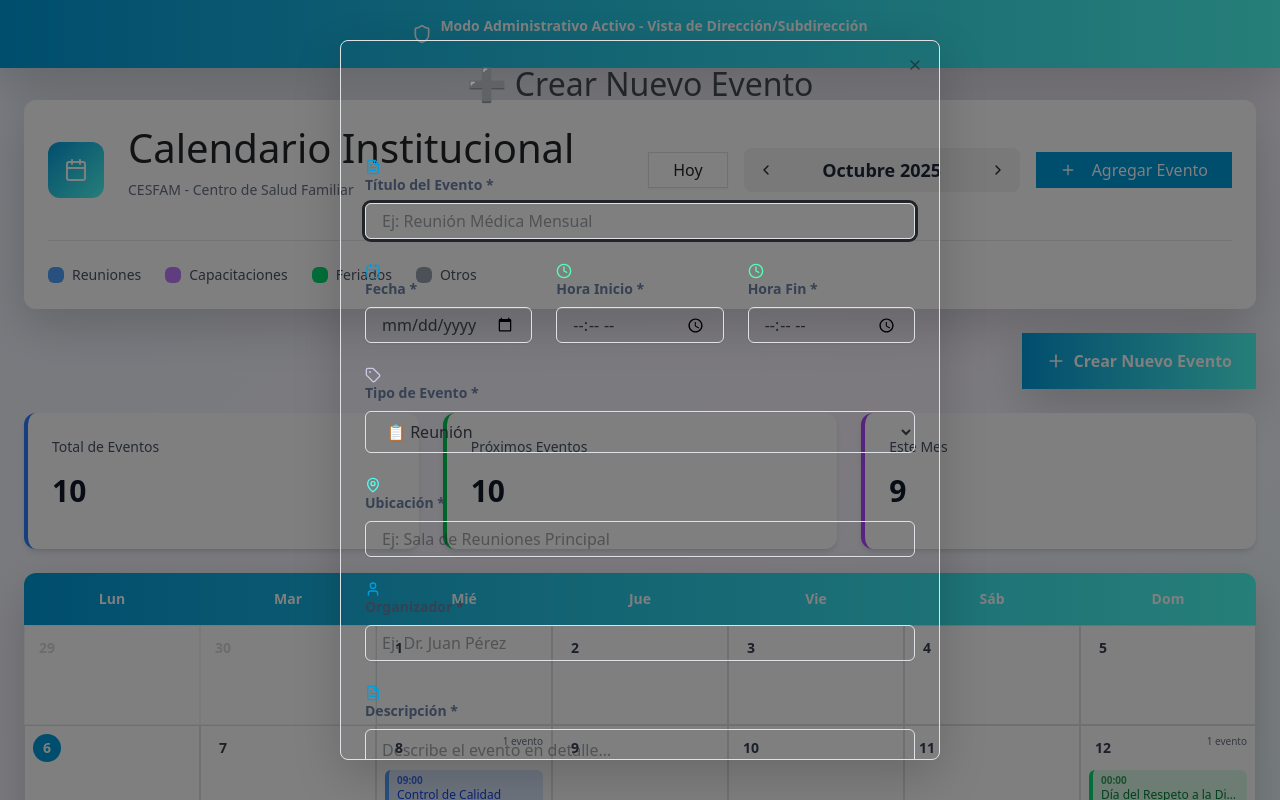
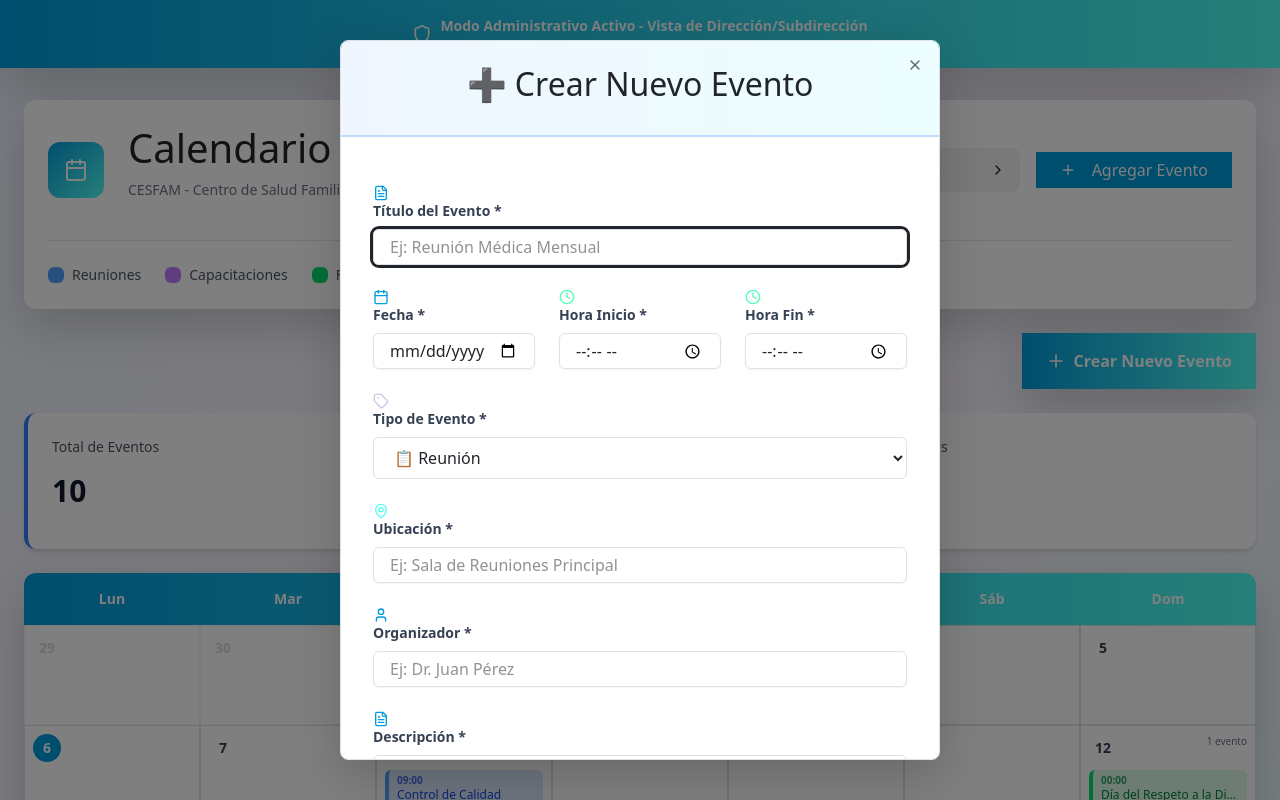
Before and after one commit to bnavarrete2004/intranet_cesfam, a React (Vite) app: page / in a window 1280 px wide. Both pictures are taken after a click on the button "Crear Nuevo Evento". Shown: the top 800 px of the page. Built offline with nearby package versions, Linux system fonts and the light colour scheme.

Commit message:
Formulario corregido con colores

```diff
--- a/src/components/common/EventFormModal.tsx
+++ b/src/components/common/EventFormModal.tsx
@@ -128,14 +128,14 @@ export const EventFormModal: React.FC<EventFormModalProps> = ({
 
   return (
     <Dialog open={isOpen} onOpenChange={onClose}>
-      <DialogContent className="sm:max-w-[600px] max-h-[90vh] overflow-y-auto">
-        <DialogHeader>
+      <DialogContent className="sm:max-w-[600px] max-h-[90vh] overflow-y-auto bg-white">
+        <DialogHeader className="bg-gradient-to-r from-blue-50 to-cyan-50 -mx-6 -mt-6 px-6 py-4 mb-4 border-b-2 border-blue-200">
           <DialogTitle className="text-2xl font-bold text-gray-900">
             {mode === 'create' ? '➕ Crear Nuevo Evento' : '✏️ Editar Evento'}
           </DialogTitle>
         </DialogHeader>
 
-        <form onSubmit={handleSubmit} className="space-y-6 py-4">
+        <form onSubmit={handleSubmit} className="space-y-6 px-2">
           {/* Título */}
           <div className="space-y-2">
             <Label htmlFor="titulo" className="flex items-center gap-2 text-sm font-semibold text-gray-700">
```
